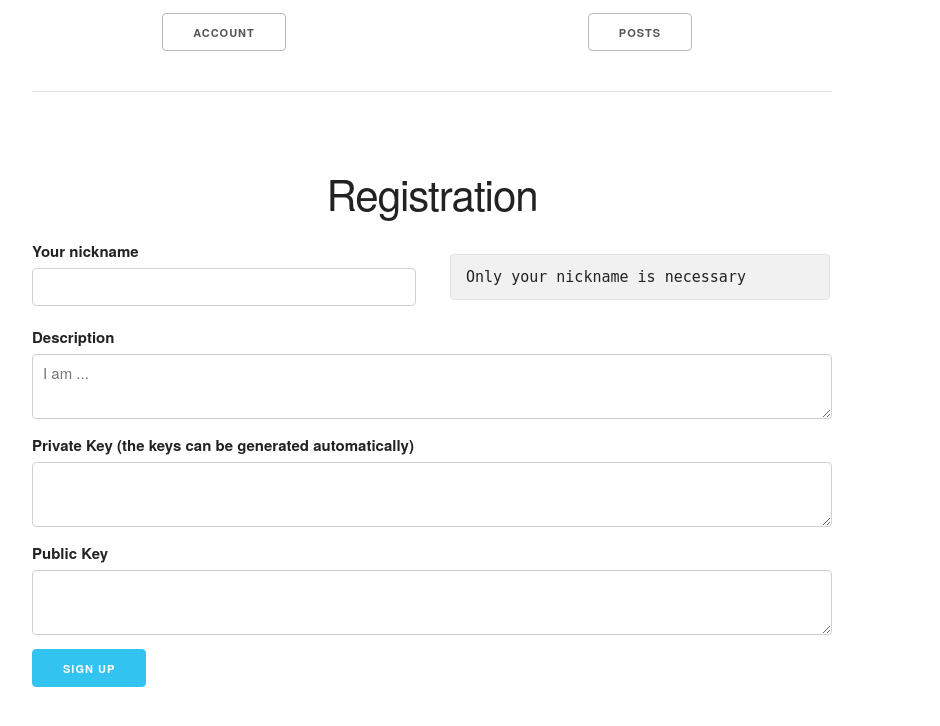
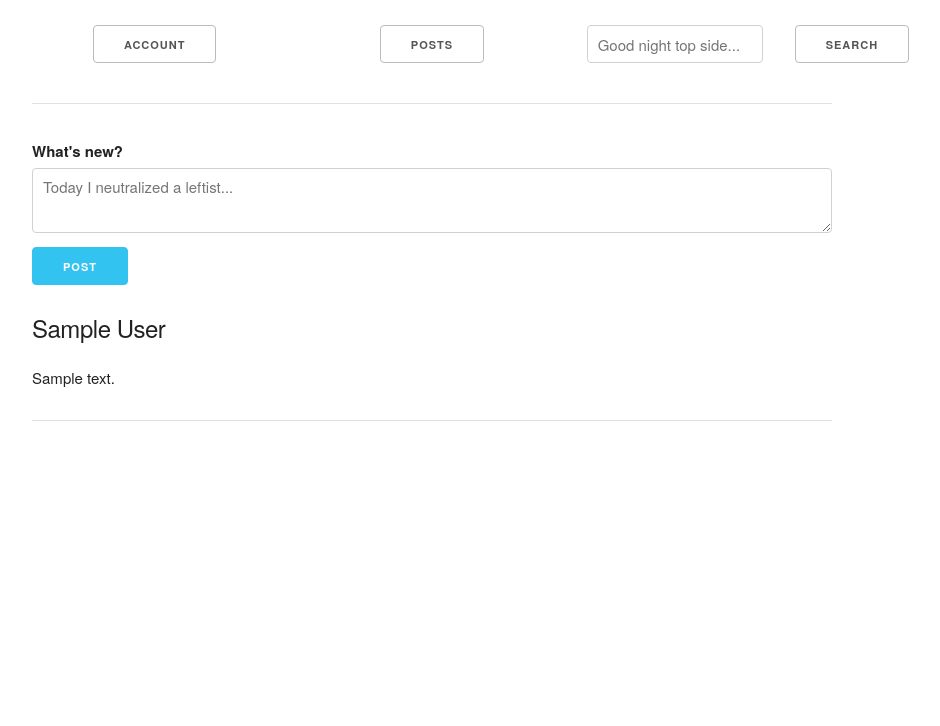
Before and after one commit to Denittka/EqSoc, a Flask app: page / in a window 1280 px wide. Shown: the top 726 px of the page, without its empty margins (208-1148 px from the left). Run offline with Flask 2, Linux system fonts and the light colour scheme; tables that the repository leaves empty hold one stand-in row (values such as "Sample post").

Commit message:
added pages for users remade db server asking for pubkey etc

```diff
--- a/data/forms.py
+++ b/data/forms.py
@@ -1,6 +1,11 @@
 from flask_wtf import FlaskForm
 from wtforms import StringField, SubmitField, TextAreaField, IntegerField
 from wtforms.validators import DataRequired
+
+
+class SearchForm(FlaskForm):
+    search = StringField("Search", validators=[DataRequired()])
+    submit = SubmitField("Search")
 
 
 class NewPort(FlaskForm):
@@ -13,7 +18,7 @@ class Follow(FlaskForm):
 
 
 class NewPostForm(FlaskForm):
-    text = StringField("Enter the text", validators=[DataRequired()])
+    text = TextAreaField("Enter the text", validators=[DataRequired()])
     submit = SubmitField("Post")
 
 
--- a/main.py
+++ b/main.py
@@ -1,10 +1,12 @@
 from flask_login import LoginManager, current_user, login_required, login_user
 from flask import Flask, redirect, render_template
 from data.db_session import create_session, global_init
-from data.forms import RegistrationForm, AddPeerForm, NewPort
-from data.__all_models import User, Peer
+from data.forms import RegistrationForm, AddPeerForm, NewPort, SearchForm, NewPostForm
+from data.__all_models import User, Peer, Post
 from eqengine import Client, Server, ConfigParser
 from functools import wraps
+import datetime
+import atexit
 
 app = Flask(__name__, static_folder="static")
 app.config['SECRET_KEY'] = 'piuhPIDFUSHG<-I\'llNeverBeAloneAgain?->KOJDSkfoijds'
@@ -12,6 +14,11 @@ login_manager = LoginManager()
 login_manager.init_app(app)
 server = Server()
 port = server.initialize()
+
+
+def __search(session, form):
+    if form.validate_on_submit():
+        pass
 
 
 def check(function):
@@ -25,6 +32,11 @@ def check(function):
 
 @app.route("/set_port", methods=["GET", "POST"])
 def set_port():
+    if server.initialized:
+        return redirect("/")
+    search = SearchForm()
+    session = create_session()
+    __search(session, search)
     form = NewPort()
     global port
     if form.validate_on_submit():
@@ -35,7 +47,7 @@ def set_port():
             config.write(configfile)
         port = server.initialize()
         return redirect("/")
-    return render_template("set_port.html", port=port, form=form)
+    return render_template("set_port.html", port=port, form=form, search=search)
 
 
 
@@ -47,13 +59,22 @@ def load_user(user_id):
 
 @login_manager.unauthorized_handler
 @app.route("/register", methods=['GET', 'POST'])
+@check
 def register():
     form = RegistrationForm()
+    search = SearchForm()
     session = create_session()
+    user = session.query(User).get(1)
+    if user is not None:
+        login_user(user)
+    if current_user.is_authenticated:
+        return redirect("/")
+    __search(session, search)
     if form.validate_on_submit():
         if form.public_key.data.strip() != "" and form.public_key.data.strip() == "" \
                 or form.public_key.data.strip() == "" and form.private_key.data.strip() != "":
-            return render_template("register.html", errors=["There are not another key in the fields"], form=form)
+            return render_template("register.html", errors=["There are not another key in the fields"], form=form,
+                                   search=search)
         user = User()
         user.name = form.name.data.strip()
         user.description = form.description.data.strip()
@@ -64,38 +85,82 @@ def register():
         file.write(form.private_key.data)
         login_user(user)
         return redirect("/")
-    return render_template("register.html", errors=[], form=form)
+    return render_template("register.html", errors=[], form=form, search=search)
 
 
 @app.route("/add_peer", methods=["GET", "POST"])
 @check
 @login_required
 def add_peer():
+    search = SearchForm()
     session = create_session()
+    __search(session, search)
     form = AddPeerForm()
+    errors = []
     if form.validate_on_submit():
         peer = Peer()
         peer.address = form.address.data
         peer.port = form.port.data
-        peer.pubkey = server.ask_pubkey(peer.address, peer.port)
+        peer.pubkey = server.ask_for_pubkey(peer.address, peer.port)
+        if peer.pubkey == -1:
+            errors += ["This Peer does not answer"]
+            return render_template("add_peer.html", form=form, errors=errors, search=search)
         session.add(peer)
         session.commit()
-    return render_template("add_peer.html", form=form, error=[])
+        errors = ["Peer has been successfully added"]
+        form = AddPeerForm()
+    return render_template("add_peer.html", form=form, errors=[], search=search)
 
 
 @app.route("/", methods=['GET', 'POST'])
 @check
 @login_required
 def index():
-    return ""
+    search = SearchForm()
+    session = create_session()
+    __search(session, search)
+    form = NewPostForm()
+    posts = [{
+        "author": post.author,
+        "name": session.query(User).get(post.author).name,
+        "text": post.text,
+        "datetime": post.datetime
+    } for post in session.query(Post).all()]
+    if form.validate_on_submit():
+        post = Post()
+        post.text = form.text.data
+        post.datetime = datetime.datetime.now()
+        post.author = current_user.id
+        session.add(post)
+        session.commit()
+        return redirect("/")
+    return render_template("index.html", search=search, form=form, posts=posts)
+
+
+@app.route("/user/<int:user_id>", methods=['GET', 'POST'])
+@login_required
+def user(user_id: int):
+    search = SearchForm()
+    session = create_session()
+    __search(session, search)
+    user = session.query(User).get(user_id)
+    if user is None:
+        user = User()
+        user.name = "Error"
+        user.description = "Error"
+    posts = session.query(Post).filter(Post.author == user.id).all()
+    return render_template("user.html", user=user, search=search, posts=posts)
+
+
+def shutdown():
+    server.accepting.join()
+    for conn in server.connections:
+        conn[-1].join()
 
 
 if __name__ == '__main__':
+    atexit.register(shutdown)
     config = ConfigParser()
     config.read("config.ini")
     global_init("db/database.db")
-    session = create_session()
-    user = session.query(User).get(0)
-    if user is not None:
-        login_user(user)
     app.run()
--- a/static/custom.css
+++ b/static/custom.css
@@ -1,3 +1,7 @@
+a, a:hover, a:focus, a:active {
+      text-decoration: none;
+      color: inherit;
+ }
 .container {
   max-width: 800px; }
 .header {
--- a/templates/add_peer.html
+++ b/templates/add_peer.html
@@ -16,7 +16,7 @@
             <label for="address">The Address</label>
             {{ form.address(class="u-full-width", type="text", id="address") }}
         </div>
-        <div class="one column">
+        <div class="two columns">
             <label for="port">Port</label>
             {{ form.port(class="u-full-width", type="number", id="port") }}
         </div>
--- a/templates/base.html
+++ b/templates/base.html
@@ -1,20 +1,29 @@
 <!DOCTYPE html>
 <html lang="en">
 <head>
-    <link rel="stylesheet" type="text/css" href="static/skeleton.css"/>
-    <link rel="stylesheet" type="text/css" href="static/normalize.css"/>
-    <link rel="stylesheet" type="text/css" href="static/custom.css"/>
+    <link rel="stylesheet" type="text/css" href="/static/skeleton.css"/>
+    <link rel="stylesheet" type="text/css" href="/static/normalize.css"/>
+    <link rel="stylesheet" type="text/css" href="/static/custom.css"/>
 </head>
 <body>
 <header style="margin-top: 1%;">
         <div class="container">
             <div class="row">
-                <div class="six columns" align="middle">
-                    <a href="/user/0" class="button">Account</a>
+                <div class="four columns" align="middle">
+                    <a href="/user/1" class="button">Account</a>
                 </div>
-                <div class="six columns" align="middle">
+                <div class="four columns" align="middle">
                     <a href="/" class="button">Posts</a>
                 </div>
+                <form method="post">
+                    {{ search.hidden_tag() }}
+                    <div class="three columns" align="right">
+                        {{ search.search(type="text", class="u-full-width", placeholder="Good night top side...") }}
+                    </div>
+                    <div class="one column" align="left">
+                        {{ search.submit(type="submit", placeholder="Search") }}
+                    </div>
+                </form>
             </div>
             <hr/>
         </div>
--- /dev/null
+++ b/templates/index.html
@@ -0,0 +1,18 @@
+{% extends "base.html" %}
+
+{% block content %}
+<form method="post">
+    {{ form.hidden_tag() }}
+    <label for="text">What's new?</label>
+    {{ form.text(type="textarea", class="u-full-width", id="text", placeholder="Today I neutralized a leftist...") }}
+    {{ form.submit(class="button-primary", type="submit", style="margin-top: 1%;") }}
+</form>
+
+{% for post in posts %}
+<div>
+    <h5><a href="/user/{{ post.author }}">{{ post.name }}</a></h5>
+    <p>{{ post.text }}</p>
+    <hr/>
+</div>
+{% endfor %}
+{% endblock %}
```
Also changed, not shown: data/__all_models.py (+8 -21 lines), eqengine/__init__.py (+39 -0 lines), templates/user.html (added, +17 -0 lines).
